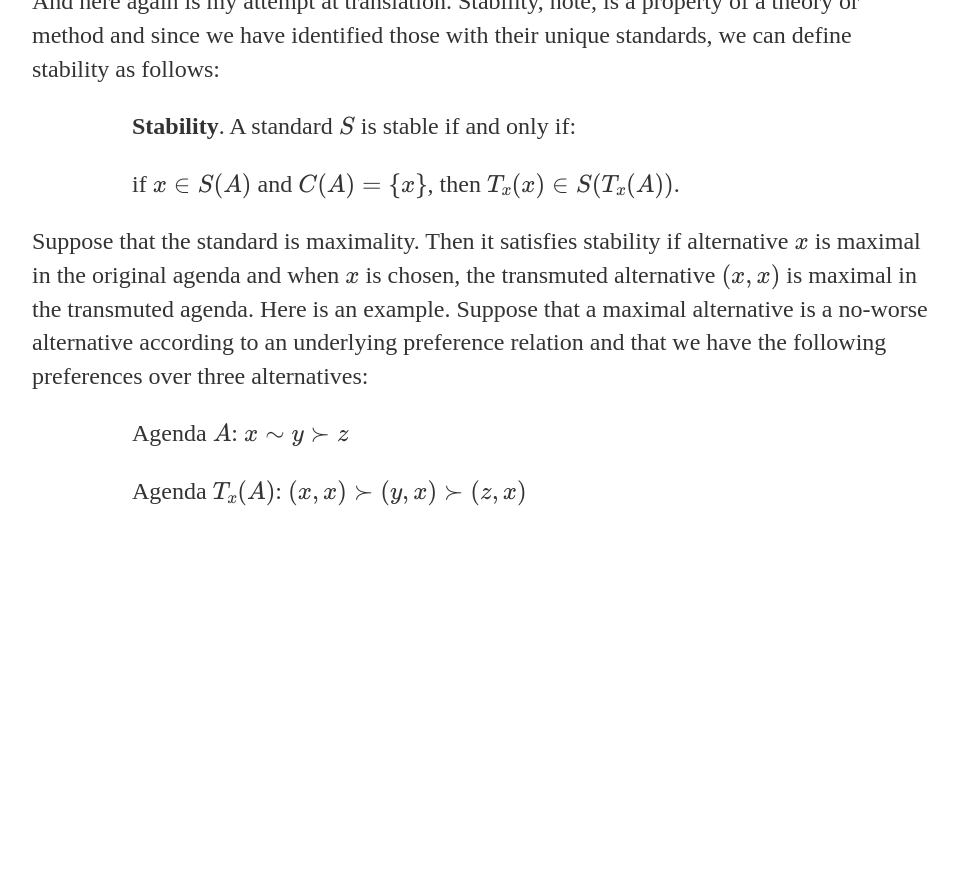
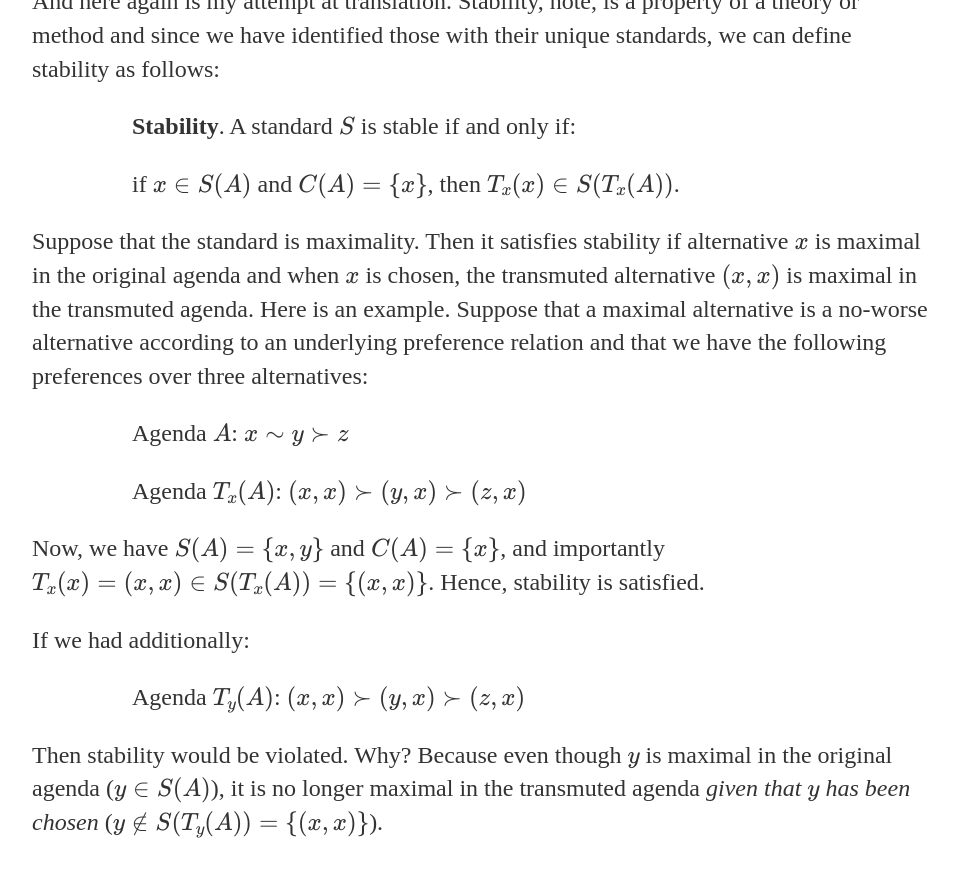
Before and after one commit to uzunovam/uzunovam, a Jekyll site: the page built from _posts/2020-04-28-anders-herlitz-on-unstable-choices.md, in a window 1280 px wide and 900 px high, scrolled down 3161 px. Shown: the top 877 px of the window, without its empty margins (160-1118 px from the left). Built offline with Jekyll 4.4.1, drawn with Linux system fonts in a browser that asks for light colours; before the commit the page ends 3729 px from its top, so only the background shows below that.

Commit message:
Update 2020-04-28-anders-herlitz-on-unstable-choices.md

```diff
--- a/_posts/2020-04-28-anders-herlitz-on-unstable-choices.md
+++ b/_posts/2020-04-28-anders-herlitz-on-unstable-choices.md
@@ -49,3 +49,11 @@ that the act of choosing a maximal alternative alone can revert whether this cho
 <p style="padding-left:100px;">Agenda \(A\): \(x \sim y \succ z\)</p>
 
 <p style="padding-left:100px;">Agenda \(T_{x}(A)\): \((x, x) \succ (y, x) \succ (z, x)\)</p>
+
+<p>Now, we have \(S(A) = \{x, y\}\) and \(C(A) = \{x\}\), and importantly \(T_{x}(x) = (x, x) \in S(T_{x}(A)) = \{(x, x)\}\). Hence, stability is satisfied.</p>
+
+<p>If we had additionally:</p>
+
+<p style="padding-left:100px;">Agenda \(T_{y}(A)\): \((x, x) \succ (y, x) \succ (z, x)\)</p>
+
+<p>Then stability would be violated. Why? Because even though \(y\) is maximal in the original agenda (\(y \in S(A)\)), it is no longer maximal in the transmuted agenda <cite>given that \(y\) has been chosen</cite> (\(y \notin S(T_{y}(A)) = \{(x, x)\}\)).</p>
```
